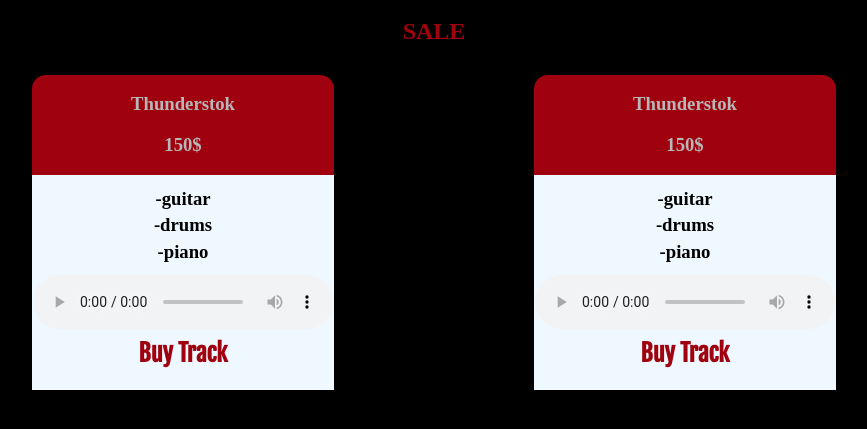
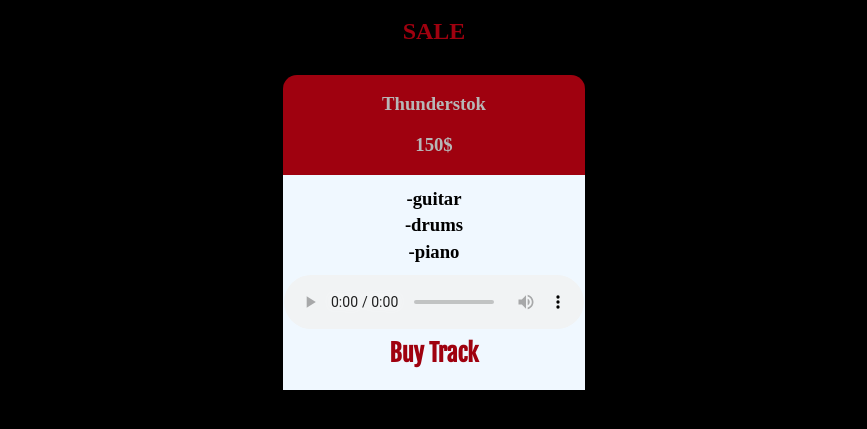
Before and after one commit to Bits17/main, a plain HTML site: page index.html in a window 1280 px wide. Shown: the part 175-604 px from the top of the page, without its empty margins (206-1073 px from the left). Drawn offline with Linux system fonts and the light colour scheme; a web font is replaced by a local one.

Commit message:
Update index.html

```diff
--- a/index.html
+++ b/index.html
@@ -49,27 +49,7 @@
                 </div>
             </div>
             <!--Новый Трек-->
-            <div class="shablon">
-                <div class="Verhbita">
-                    <div class="nazvanie">
-                        <h3>Thunderstok</h3>  <!--Название Трека . Можно менять-->
-                    </div>
-                    <div class="chena">
-                        <h3>150$</h3>          <!--Цена Трека . Можно менять-->
-                    </div>
-                <div class="nuz">
-                    <div class="opus">
-                        <h3>-guitar</h3>       <!--Основные инструменты . Можно менять-->
-                        <h3>-drums</h3>
-                        <h3>-piano</h3>
-                        <audio class="audio" src="assecs/music/ac-dc_-_thunderstruck.mp3" controls></audio>
-                    </div>
-                <div class="button">
-                    <a href="google.com"><h2>Buy Track</h2></a>
-                </div>
-                </div>
-                </div>
-            </div>
+
         </div>
 
         <!--<div class="pravo">123</div>-->
```
